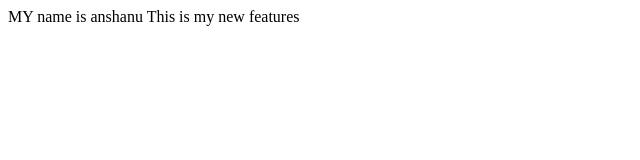
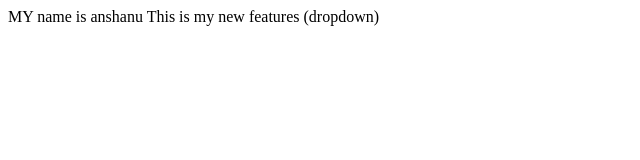
Before and after one commit to anshanu123/localrepo, a plain HTML site: page index.html in a window 1280 px wide. Shown: the whole page, without its empty margins (0-640 px from the left). Drawn offline with Linux system fonts and the light colour scheme.

```diff
--- a/index.html
+++ b/index.html
@@ -3,5 +3,5 @@
 </pr>
 
 <pr>
-    This is my new features
+    This is my new features (dropdown)
 </pr>
```
